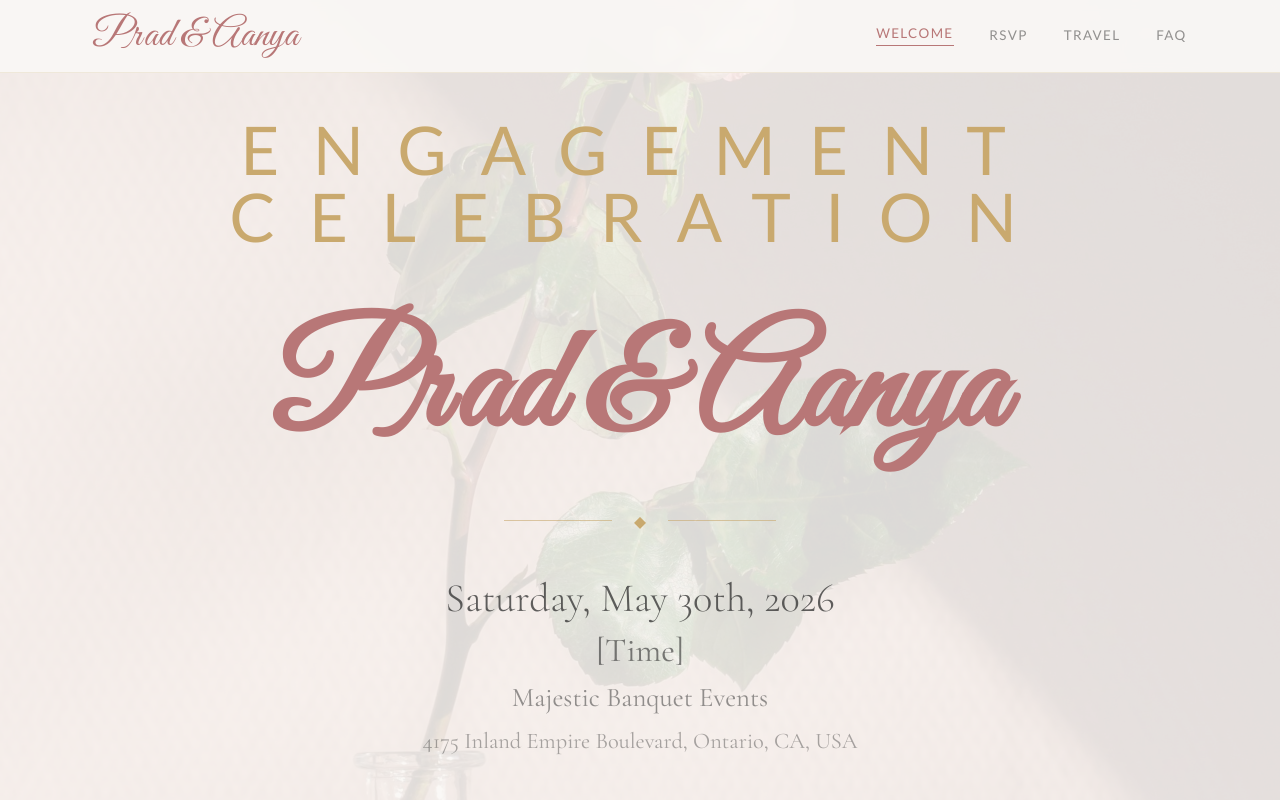
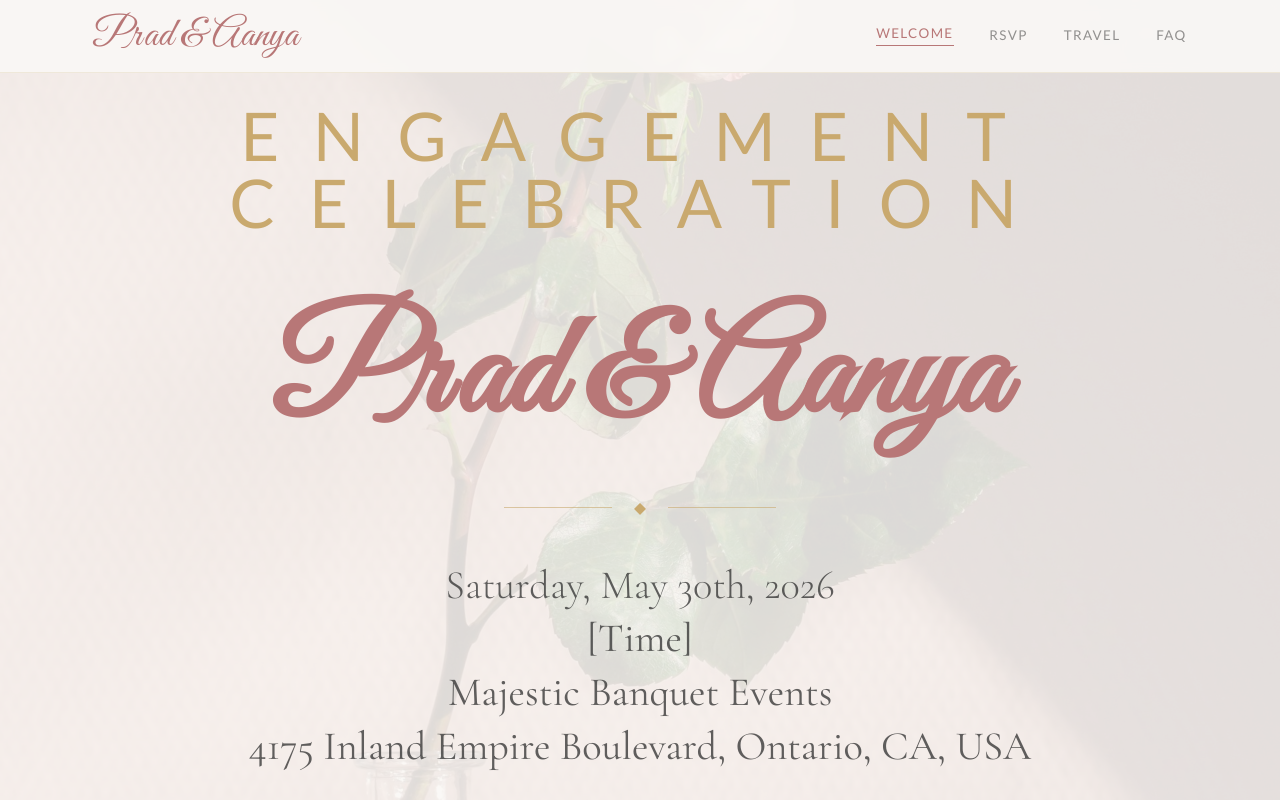
Before and after one commit to pbswimmer3/Engagement_Website, a Next.js app: page / in a window 1280 px wide. Shown: the top 800 px of the page. Built offline with nearby package versions, Linux system fonts and the light colour scheme.

Commit message:
Update page.tsx
increased size of time, place, address

```diff
--- a/app/page.tsx
+++ b/app/page.tsx
@@ -31,9 +31,9 @@ export default function HomePage() {
 
         <div className="space-y-2">
           <p className="font-serif text-4xl font-light text-dark/75">{EVENT.date}</p>
-          <p className="font-serif text-3xl text-dark/60">{EVENT.time}</p>
-          <p className="font-serif text-2xl text-dark/50 mt-6">{EVENT.venue}</p>
-          <p className="font-serif text-xl text-dark/40">{EVENT.address}</p>
+          <p className="font-serif text-4xl text-dark/75 mt-6">{EVENT.time}</p>
+          <p className="font-serif text-4xl text-dark/75 mt-6">{EVENT.venue}</p>
+          <p className="font-serif text-4xl text-dark/75 mt-6">{EVENT.address}</p>
         </div>
       </section>
 
```
